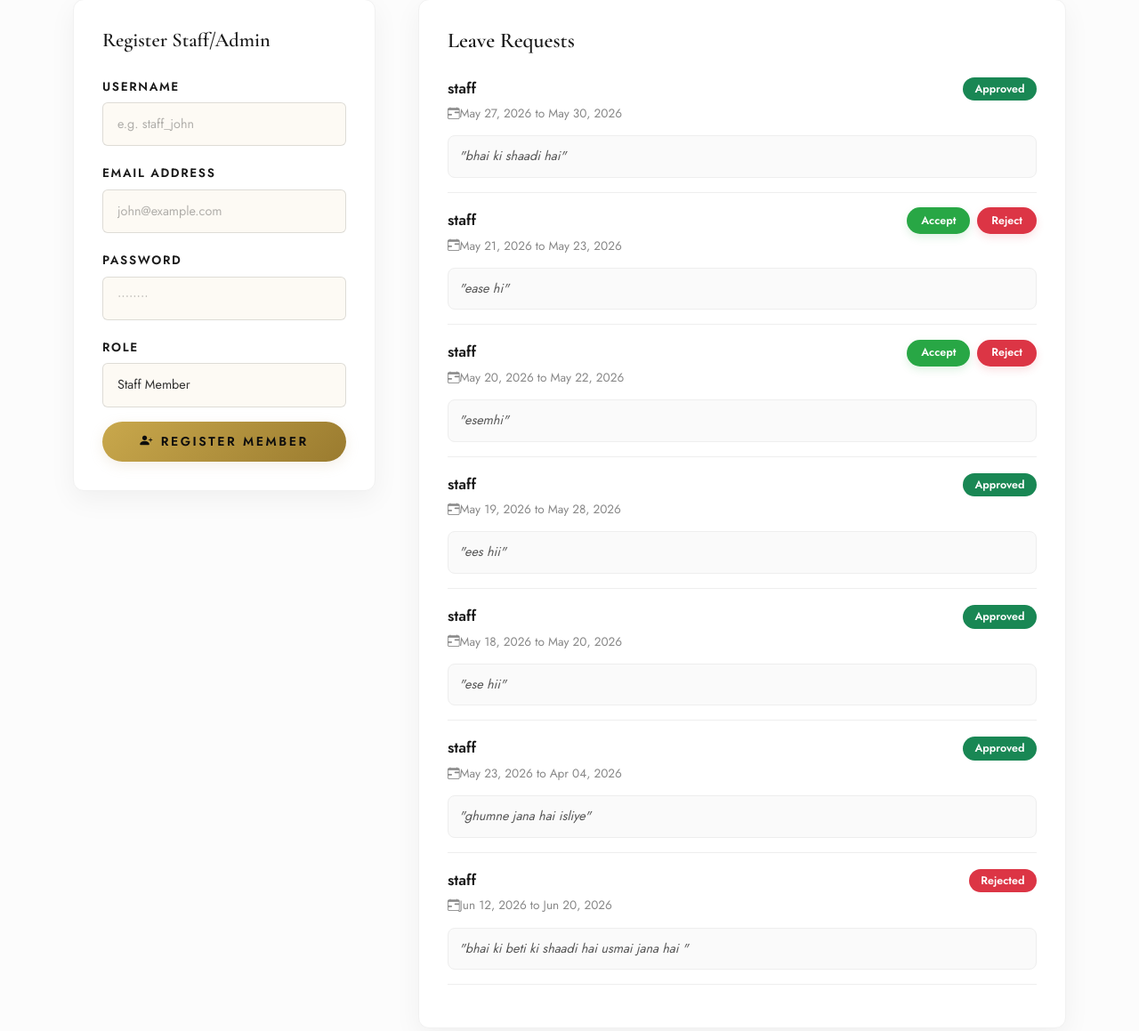
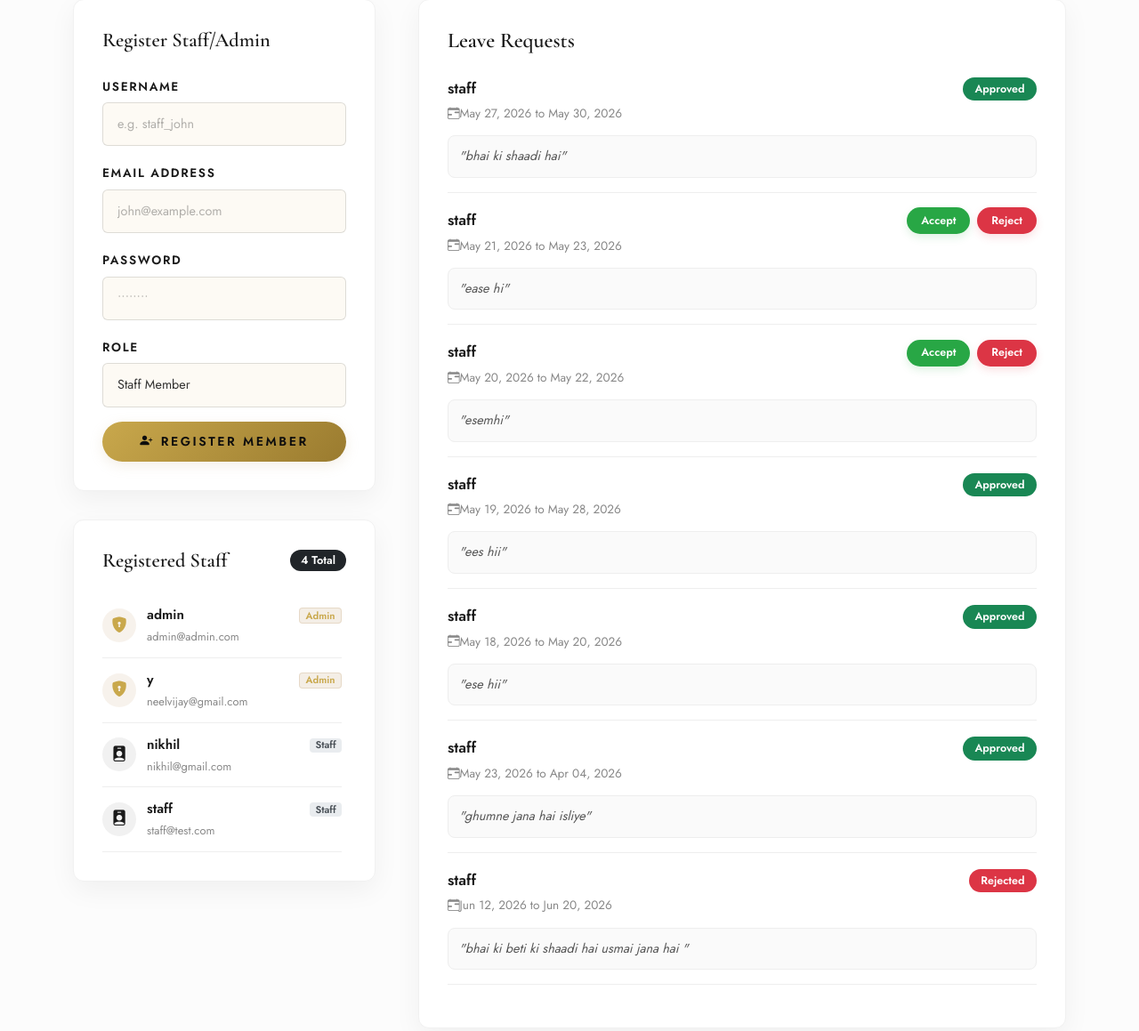
Before and after one commit to neelnova0/restaurant, a Django app: page /admin-portal/staff/ in a window 1280 px wide. Shown: the part 285-1444 px from the top of the page at 89% size. Run offline with Django 5.2, Linux system fonts and the light colour scheme; a user stored in the database is signed in; data comes from the database, SQL or seed files in the repository; both versions use the stored data as it was after the commit; some web fonts are replaced.

Commit message:
git changes

```diff
--- a/paradox/views.py
+++ b/paradox/views.py
@@ -352,10 +352,12 @@ def admin_staff_management(request):
 
     attendances = StaffAttendance.objects.all().order_by('-date', '-login_time')
     leaves = LeaveRequest.objects.all().order_by('-applied_on')
+    staff_members = User.objects.filter(is_staff=True).order_by('-is_superuser', 'username')
 
     context = {
         'attendances': attendances,
         'leaves': leaves,
+        'staff_members': staff_members,
     }
     return render(request, 'admin_staff_management.html', context)
 
--- a/templates/admin_staff_management.html
+++ b/templates/admin_staff_management.html
@@ -126,6 +126,41 @@
                     </button>
                 </form>
             </div>
+
+            <!-- Registered Staff Members -->
+            <div class="admin-card" style="background: #fff; padding: 2rem; border-radius: 12px; box-shadow: 0 10px 30px rgba(0,0,0,0.05); border-top: 4px solid var(--dark); margin-bottom: 2rem;">
+                <div style="display: flex; justify-content: space-between; align-items: center; margin-bottom: 1.5rem;">
+                    <h4 style="font-family: var(--font-display); font-size: 1.4rem; margin: 0; font-weight: 600; color: var(--dark);">Registered Staff</h4>
+                    <span class="badge bg-dark" style="border-radius: 50px; padding: 0.35rem 0.75rem; font-size: 0.8rem; font-weight: 600;">{{ staff_members.count }} Total</span>
+                </div>
+
+                <div class="custom-scroll-container" style="max-height: 350px; overflow-y: auto; padding-right: 5px;">
+                    {% for member in staff_members %}
+                    <div style="padding: 0.75rem 0; border-bottom: 1px solid #eee; display: flex; align-items: center; gap: 0.75rem;">
+                        <div style="width: 38px; height: 38px; border-radius: 50%; background: {% if member.is_superuser %}rgba(197,168,128,0.15){% else %}#f1f1f1{% endif %}; display: flex; align-items: center; justify-content: center; color: {% if member.is_superuser %}var(--gold){% else %}var(--dark){% endif %}; font-size: 1.1rem; flex-shrink: 0;">
+                            {% if member.is_superuser %}
+                            <i class="bi bi-shield-lock-fill"></i>
+                            {% else %}
+                            <i class="bi bi-person-badge-fill"></i>
+                            {% endif %}
+                        </div>
+                        <div style="flex-grow: 1; min-width: 0;">
+                            <div style="display: flex; justify-content: space-between; align-items: center; gap: 0.5rem;">
+                                <strong style="font-size: 0.95rem; color: var(--dark); text-overflow: ellipsis; overflow: hidden; white-space: nowrap;">{{ member.username }}</strong>
+                                {% if member.is_superuser %}
+                                <span class="badge" style="background: rgba(197,168,128,0.2); color: var(--gold); border: 1px solid rgba(197,168,128,0.3); font-size: 0.7rem; font-weight: 700; padding: 0.15rem 0.4rem; border-radius: 4px;">Admin</span>
+                                {% else %}
+                                <span class="badge" style="background: #e9ecef; color: #495057; font-size: 0.7rem; font-weight: 700; padding: 0.15rem 0.4rem; border-radius: 4px;">Staff</span>
+                                {% endif %}
+                            </div>
+                            <span style="color: var(--text-muted); font-size: 0.8rem; display: block; text-overflow: ellipsis; overflow: hidden; white-space: nowrap;">{{ member.email|default:"No email" }}</span>
+                        </div>
+                    </div>
+                    {% empty %}
+                    <p style="color: var(--text-muted); font-size: 0.9rem; text-align: center; padding: 1.5rem 0;">No staff registered.</p>
+                    {% endfor %}
+                </div>
+            </div>
         </div>
 
         <!-- Main Area / Leave Requests and Attendance Session Logs -->
```
Also changed, not shown: db.sqlite3.
